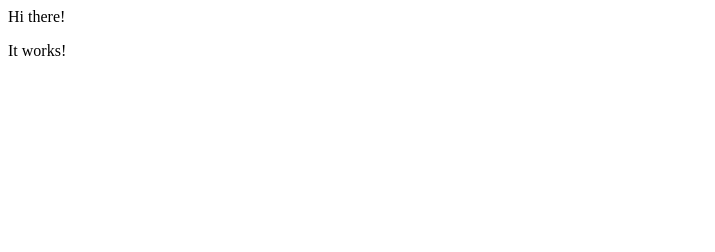
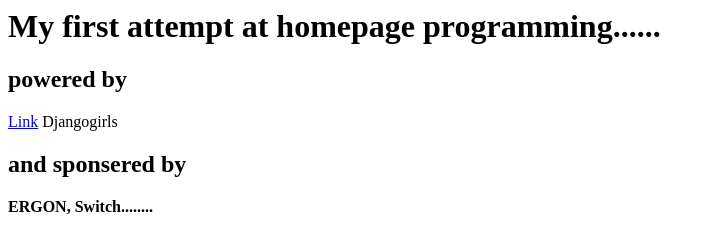
Before and after one commit to CarrieMichelle/carriemichelle.github.io, a plain HTML site: page index.html in a window 1280 px wide. Shown: the whole page, without its empty margins (0-715 px from the left). Drawn offline with Linux system fonts and the light colour scheme.

Commit message:
2nd attempt

```diff
--- a/index.html
+++ b/index.html
@@ -1,6 +1,9 @@
 <html>
 <body>
-    <p>Hi there!</p>
-    <p>It works!</p>
+      <h1>My first attempt at homepage programming......</h1>
+      <h2>powered by</h2>
+      <a href="http://djangogirls.org/">Link</a> <text>Djangogirls</text>
+      <h2>and sponsered by</h2>
+      <strong>ERGON, Switch........</strong>
 </body>
 </html>
```
